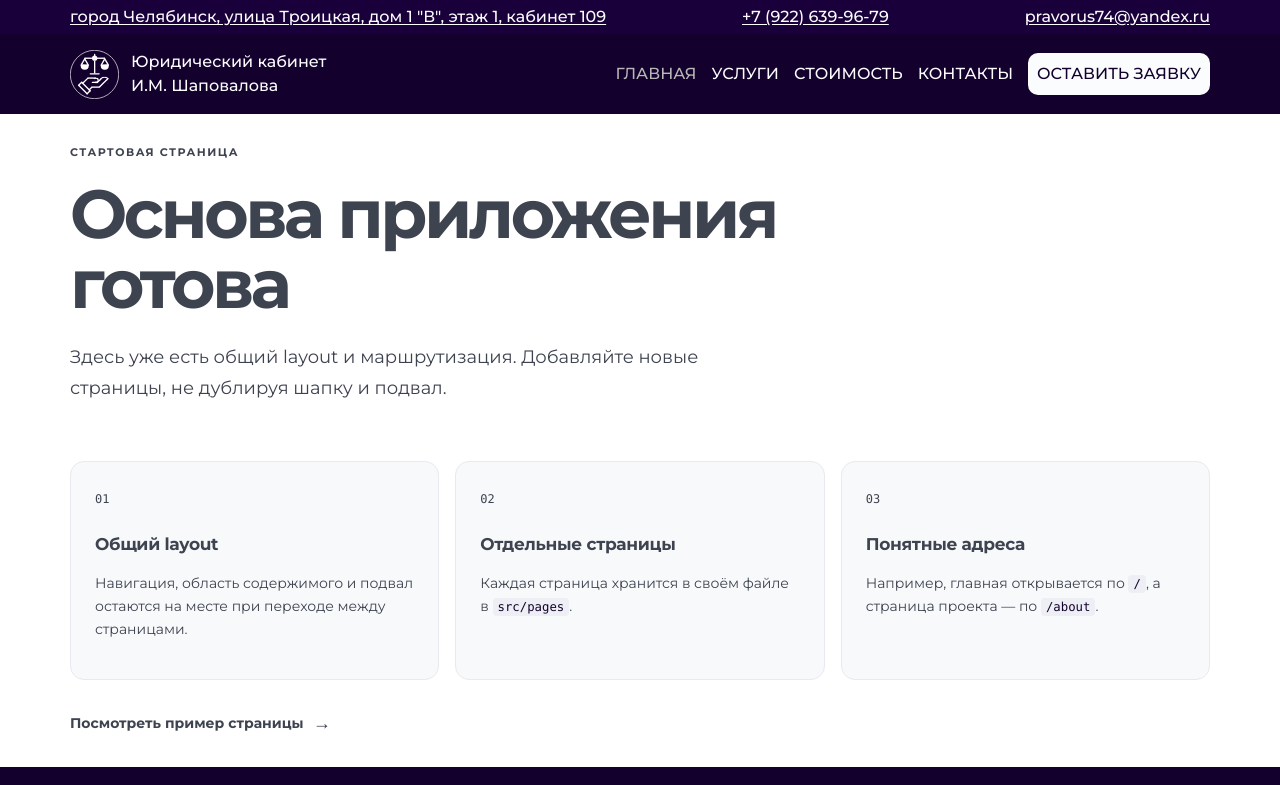
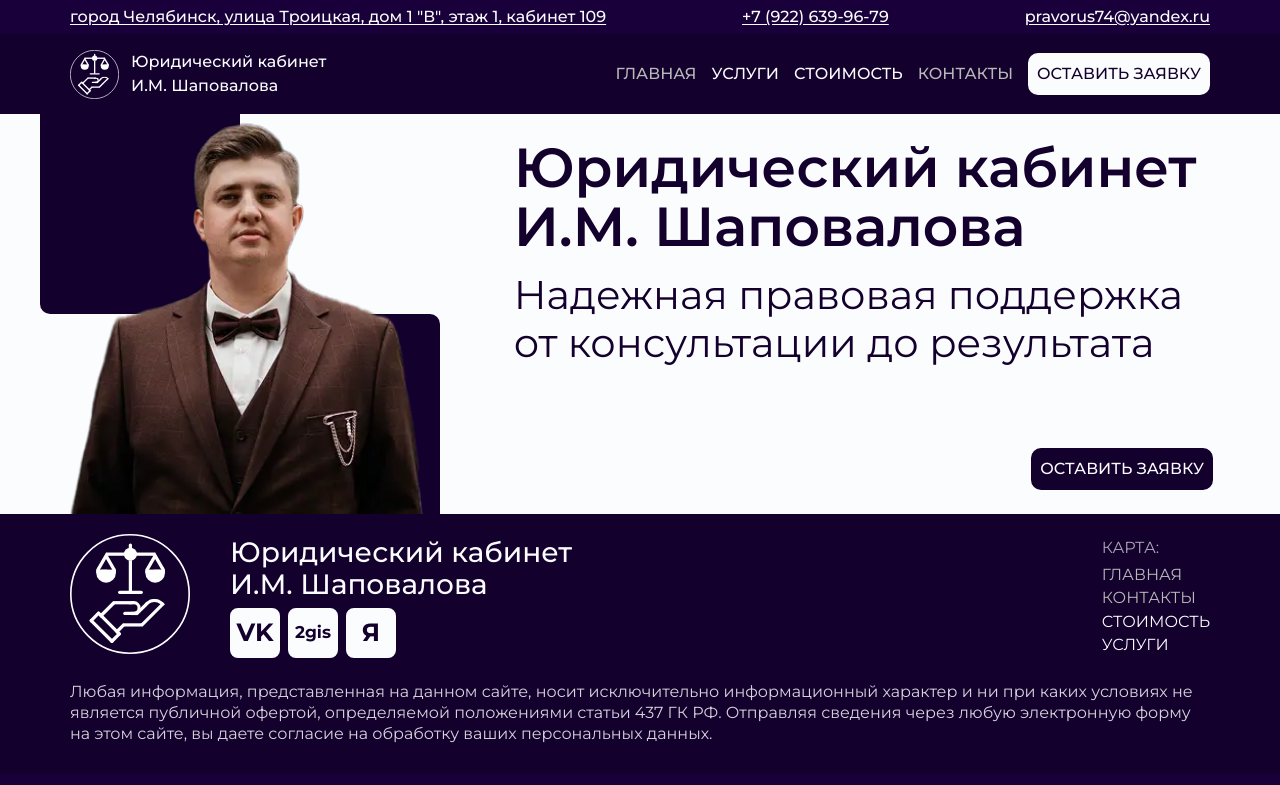
Before and after one commit to neverlaaazy/LOShapovalov, a React (Vite) app: page / in a window 1280 px wide. Shown: the top 785 px of the page. Built offline with nearby package versions, Linux system fonts and the light colour scheme.

Commit message:
add first homepage sec

```diff
--- a/src/App.css
+++ b/src/App.css
@@ -5,7 +5,7 @@
 
 .eyebrow {
   margin: 0 0 18px;
-  color: var(--accent);
+  color: var(--accent-dark);
   font-size: 11px;
   font-weight: 700;
   letter-spacing: 1.5px;
@@ -14,18 +14,17 @@
 .page-content h1 {
   max-width: 760px;
   margin: 0;
-  color: var(--text-h);
-  font-size: clamp(40px, 7vw, 68px);
-  font-weight: 650;
-  letter-spacing: -3.5px;
+  color: var(--text-dark);
+  font-size: clamp(40px, 7vw, 30px);
+  font-weight: 500;
   line-height: 1.04;
 }
 
 .page-lead {
   max-width: 650px;
   margin-top: 22px;
-  color: var(--text);
-  font-size: 18px;
+  color: var(--text-dark);
+  font-size: 16px;
   line-height: 1.7;
 }
 
@@ -68,26 +67,20 @@
   line-height: 1.65;
 }
 
-.text-link {
-  width: fit-content;
-  display: inline-flex;
-  align-items: center;
-  gap: 9px;
-  margin-top: 30px;
-  color: var(--text-h);
-  font-size: 14px;
-  font-weight: 650;
+.text-link-button {
+  padding: 7px;
+  background-color: var(--background-dark);
+  color: var(--text-light);
+  border: 2px solid var(--background-dark);
+  border-radius: 10px;
   text-decoration: none;
+  font-weight: 500;
+  transition: all 0.3s ease;
 }
-
-.text-link span {
-  color: var(--accent);
-  font-size: 18px;
-  transition: transform 160ms ease;
-}
-
-.text-link:hover span {
-  transform: translateX(4px);
+.text-link-button:hover,
+.text-link-button:focus {
+  background-color: var(--background-light);
+  color: var(--text-dark);
 }
 
 .narrow-content {
@@ -107,6 +100,173 @@
   align-self: center;
   padding-top: 60px;
   padding-bottom: 60px;
+}
+
+.home-hero {
+  position: relative;
+  isolation: isolate;
+  width: 100%;
+  height: 400px;
+  flex: 0 0 100%;
+}
+
+.home-hero::before {
+  position: absolute;
+  z-index: -1;
+  inset: 0;
+  background: var(--background-light);
+  box-shadow: 0 0 0 100vmax var(--background-light);
+  clip-path: inset(0 -100vmax);
+  content: '';
+}
+
+.home-hero-inner {
+  display: grid;
+  grid-template-columns: 420px minmax(0, 1fr);
+  width: 100%;
+  height: 100%;
+  margin-inline: auto;
+}
+
+.home-hero-visual {
+  position: relative;
+  align-self: stretch;
+}
+
+.home-hero-square {
+  position: absolute;
+  display: block;
+  background: var(--background-dark);
+}
+
+.home-hero-square-back {
+  left: 0;
+  top: 0;
+  width: 200px;
+  height: 200px;
+  border-bottom-left-radius: 10px;
+}
+
+.home-hero-square-front {
+  right: 20px;
+  bottom: 0;
+  width: 200px;
+  height: 200px;
+  border-top-right-radius: 10px;
+}
+
+.home-hero-image {
+  position: absolute;
+  z-index: 1;
+  bottom: 0;
+  width: 420px;
+  height: 100%;
+  object-fit: contain;
+  object-position: bottom left;
+}
+
+.home-hero-content {
+  z-index: 2;
+  display: flex;
+  flex-direction: column;
+  align-items: flex-start;
+  min-width: 0;
+  padding: 24px clamp(20px, 2.1vw, 30px) 24px clamp(24px, 4.2vw, 60px);
+  color: var(--text-dark);
+}
+
+.home-hero-content h1 {
+  max-width: 100%;
+  margin: 0;
+  font-size: clamp(36px, 4.6vw, 55px);
+  font-weight: 600;
+  line-height: 1.08;
+}
+
+.home-hero-content h1 span {
+  display: block;
+}
+
+.home-hero-content p {
+  max-width: 100%;
+  margin: 14px 0 0;
+  font-size: clamp(24px, 3.2vw, 40px);
+  line-height: 1.2;
+  font-weight: 400;
+}
+
+.home-hero-content .text-link-button {
+  margin-top: auto;
+  align-self: flex-end;
+}
+
+@media (max-width: 1200px) {
+  .home-hero-square {
+    display: none;
+  }
+}
+
+@media (max-width: 900px) {
+  .home-hero {
+    height: auto;
+    flex: 0 0 auto;
+  }
+
+  .home-hero-inner {
+    display: block;
+    width: 100%;
+    height: auto;
+    padding: 30px 24px;
+  }
+
+  .home-hero-visual {
+    display: none;
+  }
+
+  .home-hero-content {
+    display: grid;
+    grid-template-columns: minmax(0, 1fr);
+    align-items: center;
+    padding: 0;
+    text-align: left;
+  }
+
+  .home-hero-content h1,
+  .home-hero-content p,
+  .home-hero-content .text-link-button {
+    grid-column: 1;
+  }
+
+  .home-hero-content h1 {
+    font-size: clamp(30px, 4.6vw, 40px);
+  }
+
+  .home-hero-content p {
+    margin-top: 16px;
+    font-size: 18px;
+  }
+
+  .home-hero-content .text-link-button {
+    grid-row: auto;
+    justify-self: end;
+    margin-top: 12px;
+  }
+}
+
+@media (max-width: 600px) {
+  .home-hero-content {
+    grid-template-columns: minmax(0, 1fr);
+  }
+
+  .home-hero-content h1,
+  .home-hero-content p,
+  .home-hero-content .text-link-button {
+    grid-column: 1;
+  }
+
+  .home-hero-content .text-link-button {
+    margin-top: 12px;
+  }
 }
 
 @media (max-width: 760px) {
@@ -131,4 +291,5 @@
   .feature-number {
     margin-bottom: 15px;
   }
+
 }
--- a/src/components/Layout.css
+++ b/src/components/Layout.css
@@ -251,21 +251,37 @@
   gap: 8px;
 }
 
-.footer-socials span {
+.footer-socials a {
   width: 50px;
   height: 50px;
   display: grid;
   place-items: center;
   border-radius: 8px;
+  border: 2px solid var(--background-light);
   color: var(--text-dark);
   background-color: var(--background-light);
   font-size: 17px;
   font-weight: 700;
+  text-decoration: none;
+  transition:
+    background-color 160ms ease-in-out,
+    color 160ms ease-in-out;
 }
 
-.footer-socials span:first-child,
-.footer-socials span:last-child {
+.footer-socials a:first-child,
+.footer-socials a:last-child {
   font-size: 25px;
+}
+
+.footer-socials a:hover,
+.footer-socials a:focus {
+  color: var(--text-light);
+  background-color: var(--background-dark);
+}
+
+.footer-socials a:focus-visible {
+  outline: 2px solid var(--accent-light);
+  outline-offset: 3px;
 }
 
 .footer-nav {
@@ -417,7 +433,7 @@
     margin-left: 0;
   }
 
-  .footer-socials span {
+  .footer-socials a {
     width: 50px;
     height: 50px;
   }
--- a/src/components/Layout.jsx
+++ b/src/components/Layout.jsx
@@ -103,7 +103,7 @@ function Layout() {
                 <NavLink className="site-nav-a" to="/about" onClick={closeMenu}>
                   СТОИМОСТЬ
                 </NavLink>
-                <NavLink className="site-nav-a" to="/about" onClick={closeMenu}>
+                <NavLink className="site-nav-a" to="/" end onClick={closeMenu}>
                   КОНТАКТЫ
                 </NavLink>
                 <NavLink
@@ -155,15 +155,30 @@ function Layout() {
                 </Link>
               </div>
               <div className="footer-socials" aria-label="Социальные сети">
-                <span role="img" aria-label="ВКонтакте">
+                <a
+                  href="https://vk.ru/pravochel74"
+                  target="_blank"
+                  rel="noreferrer"
+                  aria-label="ВКонтакте"
+                >
                   VK
-                </span>
-                <span role="img" aria-label="2ГИС">
+                </a>
+                <a
+                  href="https://2gis.ru/chelyabinsk/firm/70000001111067356?m=61.372636%2C55.12457%2F16"
+                  target="_blank"
+                  rel="noreferrer"
+                  aria-label="2ГИС"
+                >
                   2gis
-                </span>
-                <span role="img" aria-label="Яндекс">
+                </a>
+                <a
+                  href="https://yandex.ru/maps/org/yuridicheskiy_kabinet_i_m_shapovalova/9955535378/?indoorLevel=1&ll=61.372649%2C55.124635&z=17.07"
+                  target="_blank"
+                  rel="noreferrer"
+                  aria-label="Яндекс Карты"
+                >
                   Я
-                </span>
+                </a>
               </div>
             </div>
 
@@ -172,7 +187,7 @@ function Layout() {
               <NavLink className="footer-nav-link" to="/" end>
                 ГЛАВНАЯ
               </NavLink>
-              <NavLink className="footer-nav-link" to="/about">
+              <NavLink className="footer-nav-link" to="/" end>
                 КОНТАКТЫ
               </NavLink>
               <NavLink className="footer-nav-link" to="/about">
--- a/src/pages/HomePage.jsx
+++ b/src/pages/HomePage.jsx
@@ -2,43 +2,31 @@ import { Link } from 'react-router-dom'
 
 function HomePage() {
   return (
-    <section className="page-content">
-      <p className="eyebrow">СТАРТОВАЯ СТРАНИЦА</p>
-      <h1>Основа приложения готова</h1>
-      <p className="page-lead">
-        Здесь уже есть общий layout и маршрутизация. Добавляйте новые страницы,
-        не дублируя шапку и подвал.
-      </p>
+    <section className="home-hero">
+      <div className="home-hero-inner">
+        <div className="home-hero-visual">
+          <span
+            className="home-hero-square home-hero-square-back"
+            aria-hidden="true"
+          />
+          <span
+            className="home-hero-square home-hero-square-front"
+            aria-hidden="true"
+          />
+          <img className="home-hero-image" src="/home-hero.webp" alt="" />
+        </div>
 
-      <div className="feature-grid">
-        <article className="feature-card">
-          <span className="feature-number">01</span>
-          <h2>Общий layout</h2>
-          <p>
-            Навигация, область содержимого и подвал остаются на месте при
-            переходе между страницами.
-          </p>
-        </article>
-        <article className="feature-card">
-          <span className="feature-number">02</span>
-          <h2>Отдельные страницы</h2>
-          <p>
-            Каждая страница хранится в своём файле в <code>src/pages</code>.
-          </p>
-        </article>
-        <article className="feature-card">
-          <span className="feature-number">03</span>
-          <h2>Понятные адреса</h2>
-          <p>
-            Например, главная открывается по <code>/</code>, а страница проекта —
-            по <code>/about</code>.
-          </p>
-        </article>
+        <div className="home-hero-content">
+          <h1>
+            <span>Юридический кабинет</span>
+            <span>И.М. Шаповалова</span>
+          </h1>
+          <p>Надежная правовая поддержка от консультации до результата</p>
+          <Link className="text-link-button" to="/about">
+            ОСТАВИТЬ ЗАЯВКУ
+          </Link>
+        </div>
       </div>
-
-      <Link className="text-link" to="/about">
-        Посмотреть пример страницы <span aria-hidden="true">→</span>
-      </Link>
     </section>
   )
 }
--- a/src/pages/NotFoundPage.jsx
+++ b/src/pages/NotFoundPage.jsx
@@ -8,8 +8,8 @@ function NotFoundPage() {
       <p className="page-lead">
         Возможно, адрес изменился или такой страницы ещё нет.
       </p>
-      <Link className="text-link" to="/">
-        Вернуться на главную <span aria-hidden="true">→</span>
+      <Link className="text-link-button" to="/">
+        НА ГЛАВНУЮ
       </Link>
     </section>
   )
```
Also changed, not shown: public/home-hero.webp (added).
